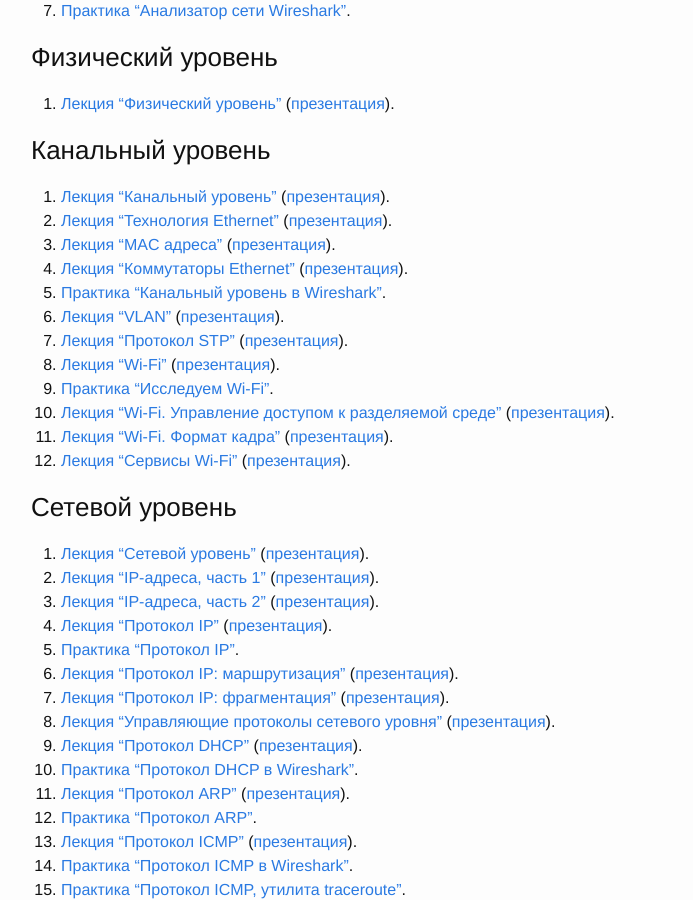
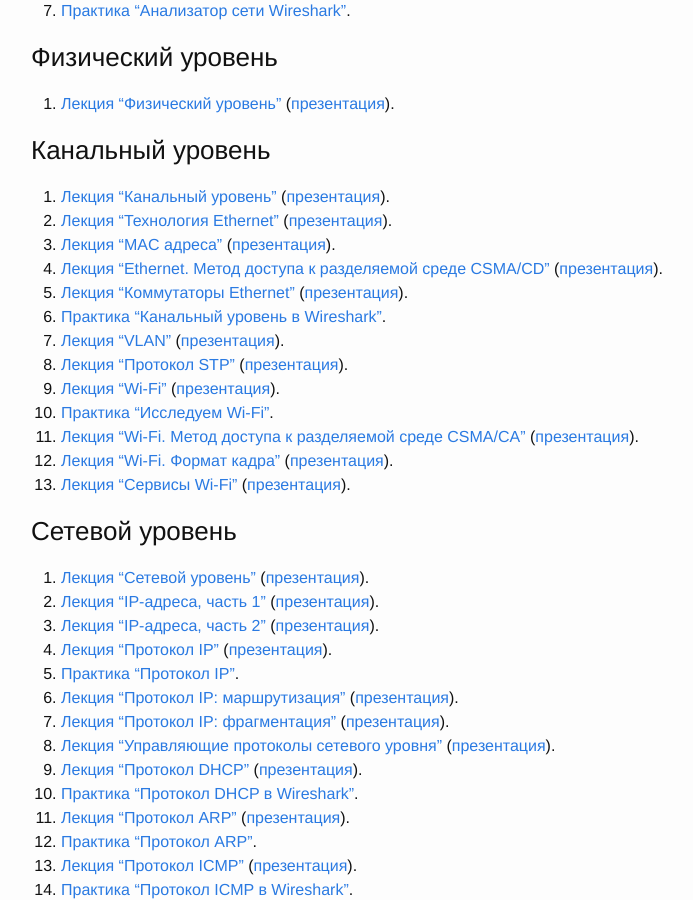
Before and after one commit to sozykin/asozykin.ru, a Jekyll site: the page built from _pages/networks_online.md, in a window 1280 px wide and 900 px high, scrolled down 693 px. Shown: the whole window, without its empty margins (239-932 px from the left). Built offline with Jekyll 4.4.1, drawn with Linux system fonts in a browser that asks for light colours; comment, search, counter and statistics services are not loaded.

Commit message:
Lecture about CSMA/CD was added

```diff
--- a/_pages/networks_online.md
+++ b/_pages/networks_online.md
@@ -35,13 +35,14 @@ permalink: /courses/networks_online
 1. [Лекция "Канальный уровень"](https://youtu.be/zYiKcbmBfgU) ([презентация](/assets/pdf/networks/data_link_layer.pdf)).
 2. [Лекция "Технология Ethernet"](https://youtu.be/5hllhU_5vtY) ([презентация](/assets/pdf/networks/ethernet.pdf)).
 3. [Лекция "MAC адреса"](https://youtu.be/WcdwSJrTFA0) ([презентация](/assets/pdf/networks/mac_addresses.pdf)).
+4. [Лекция "Ethernet. Метод доступа к разделяемой среде CSMA/CD"](https://youtu.be/s-uDMX4X2jQ) ([презентация](/assets/pdf/networks/ethernet_csmacd.pdf)).
 4. [Лекция "Коммутаторы Ethernet"](https://youtu.be/bdbsPC3b09A) ([презентация](/assets/pdf/networks/ethernet_switches.pdf)).
 5. [Практика "Канальный уровень в Wireshark"](https://youtu.be/HsPurrcG_9Y).
 6. [Лекция "VLAN"](https://youtu.be/Ig4WoXWzhNc) ([презентация](/assets/pdf/networks/vlan.pdf)).
 7. [Лекция "Протокол STP"](https://youtu.be/xtHlGmd94ec) ([презентация](/assets/pdf/networks/stp.pdf)).
 8. [Лекция "Wi-Fi"](https://youtu.be/pXG-4L2Hn9M) ([презентация](/assets/pdf/networks/wi-fi.pdf)).
 9. [Практика "Исследуем Wi-Fi"](https://youtu.be/IXkw5x9t3wg).
-10. [Лекция "Wi-Fi. Управление доступом к разделяемой среде"](https://youtu.be/9eWeUaHA_Us) ([презентация](/assets/pdf/networks/wi-fi_mac.pdf)).
+10. [Лекция "Wi-Fi. Метод доступа к разделяемой среде CSMA/CA"](https://youtu.be/9eWeUaHA_Us) ([презентация](/assets/pdf/networks/wi-fi_mac.pdf)).
 11. [Лекция "Wi-Fi. Формат кадра"](https://youtu.be/nhhDsnQoWh0) ([презентация](/assets/pdf/networks/wi-fi_frame.pdf)).
 12. [Лекция "Сервисы Wi-Fi"](https://youtu.be/FYAuqKjEpLs) ([презентация](/assets/pdf/networks/wi-fi_services.pdf)).
 
```
Also changed, not shown: _pages/networks.md (+1 -0 lines), 1 other file.
